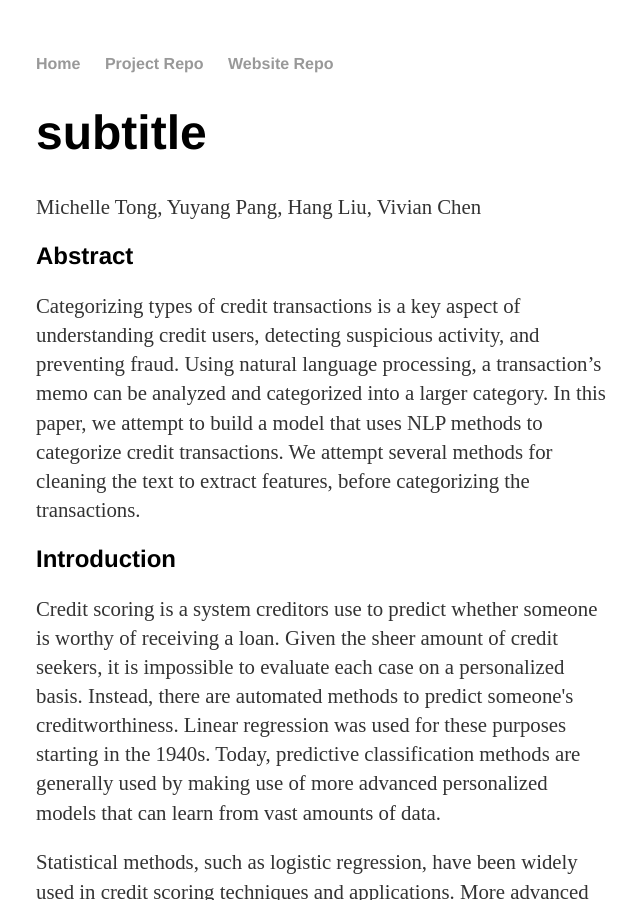
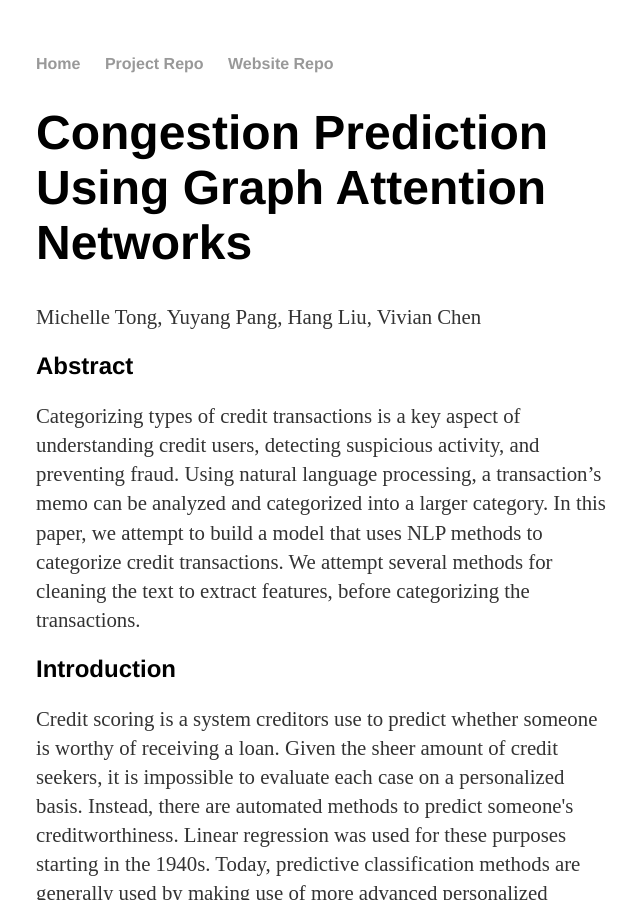
Before and after one commit to m1tong/Capstone-Website, a Jekyll site: the page built from index.html, in a window 1280 px wide and 900 px high. Shown: the whole window, without its empty margins (316-956 px from the left). Built offline with Jekyll 4.4.1, drawn with Linux system fonts in a browser that asks for light colours.

Commit message:
Update index.html

```diff
--- a/index.html
+++ b/index.html
@@ -1,8 +1,8 @@
 ---
 layout: default
-title: Congestion Prediction
+title:  Congestion Prediction
 ---
 <div class="blurb">
-	<h1>subtitle</h1>
+	<h1>Congestion Prediction Using Graph Attention Networks</h1>
 	<p>Michelle Tong, Yuyang Pang, Hang Liu, Vivian Chen</p>
 </div><!-- /.blurb -->
```
